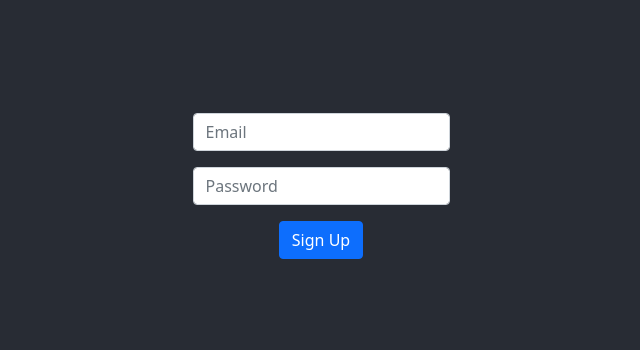
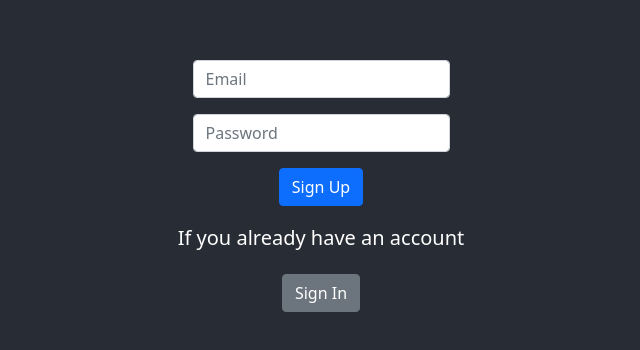
Before and after one commit to davidjungermann/days-since, a React (Create React App) app: page /days-since/sign-up in a window 1280 px wide. Before the commit this address led to /days-since/sign-in. Shown: the part 240-590 px from the top of the page, without its empty margins (319-959 px from the left). Built offline with nearby package versions, Linux system fonts and the light colour scheme; no server answers.

Commit message:
Adds logic to support state management

```diff
--- a/src/App.js
+++ b/src/App.js
@@ -11,15 +11,18 @@ import { createCounter } from './api/counterRepository';
 
 const App = () => {
   const [user] = useAuthState(auth);
+  const [register, setRegister] = useState(false);
 
   const navigate = useNavigate();
   useEffect(() => {
     const unsubscribe = auth.onAuthStateChanged((user) => {
-      if (user) {
-        navigate('/');
-      } else {
-        navigate('/sign-in');
-      }
+      // if (user) {
+      //   console.log('Logged in');
+      //   navigate('/');
+      // } else {
+      //   console.log('Logged out');
+      //   navigate('/sign-in');
+      // }
     });
     return () => unsubscribe();
   }, [navigate]);
@@ -57,11 +60,23 @@ const App = () => {
           />
           <Route
             path="/sign-in"
-            element={<UserForm mode="sign-in" handleAuthentication={handleAuthentication} />}
+            element={
+              <UserForm
+                mode="sign-in"
+                handleAuthentication={handleAuthentication}
+                setRegister={setRegister}
+              />
+            }
           />
           <Route
             path="/sign-up"
-            element={<UserForm mode="sign-up" handleAuthentication={handleAuthentication} />}
+            element={
+              <UserForm
+                mode="sign-up"
+                handleAuthentication={handleAuthentication}
+                setRegister={setRegister}
+              />
+            }
           />
         </Routes>
       </>
--- a/src/pages/user-form/UserForm.css
+++ b/src/pages/user-form/UserForm.css
@@ -7,3 +7,11 @@
     justify-content: center;
     flex-flow: column wrap;
 }
+
+.mode-button {
+    margin-top: 1em;
+}
+
+.info-text {
+    margin-top: 1em;
+}
--- a/src/pages/user-form/UserForm.js
+++ b/src/pages/user-form/UserForm.js
@@ -2,12 +2,31 @@ import Form from 'react-bootstrap/Form';
 import Button from 'react-bootstrap/Button';
 import React, { useState } from 'react';
 import { Container } from 'react-bootstrap';
+import { Link, useNavigate } from 'react-router-dom';
 import './UserForm.css';
 
 const UserForm = ({ mode, handleAuthentication }) => {
-  const [formState] = useState(mode === 'sign-in' ? 'Sign In' : 'Sign Up');
+  const navigate = useNavigate();
+  const [formState, setFormState] = useState(mode === 'sign-in' ? 'Sign In' : 'Sign Up');
   const [email, setEmail] = useState('');
   const [password, setPassword] = useState('');
+
+  const flipFormState = () => {
+    return mode === 'sign-in' ? 'Sign Up' : 'Sign In';
+  };
+
+  const flipMode = () => {
+    return mode === 'sign-in' ? 'sign-up' : 'sign-in';
+  };
+
+  const handleNavigation = () => {
+    setFormState(flipFormState());
+    navigate('/' + flipMode());
+  };
+
+  const infoText = () => {
+    return mode === 'sign-in' ? "If you don't have an account" : 'If you already have an account';
+  };
 
   return (
     <Container className="user-form">
@@ -30,6 +49,10 @@ const UserForm = ({ mode, handleAuthentication }) => {
         <Button variant="primary" onClick={() => handleAuthentication(mode, email, password)}>
           {formState}
         </Button>
+        <h5 className="info-text">{infoText()}</h5>
+        <Button className="mode-button" variant="secondary" onClick={handleNavigation}>
+          {flipFormState()}
+        </Button>
       </Form>
     </Container>
   );
```
Also changed, not shown: public/manifest.json.
